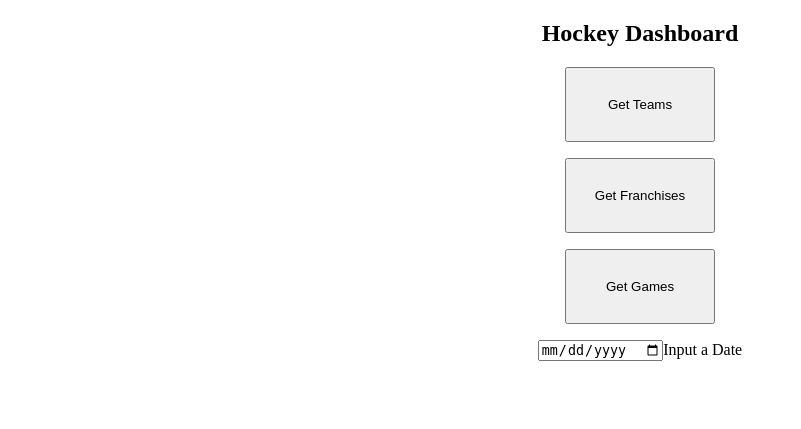
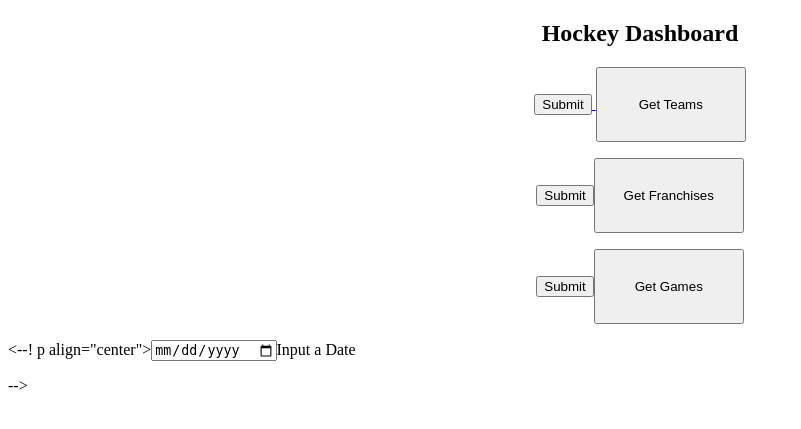
Before and after one commit to skyler21/hcky2024-flask, a Flask app: page / in a window 1280 px wide. Shown: the top 429 px of the page, without its empty margins (0-801 px from the left). Run offline with Flask 3, Linux system fonts and the light colour scheme.

Commit message:
add submit to index.html

```diff
--- a/src/templates/index.html
+++ b/src/templates/index.html
@@ -27,10 +27,10 @@
 <body>
     <h2 align="center" >Hockey Dashboard</h2>
     <form>
-        <p align="center"><a href=getTeams ><button class=grey style="height:75px;width:150px">Get Teams</button></a></p>
-        <p align="center"><a href=getFranchises ><button class=grey style="height:75px;width:150px">Get Franchises</button></a></p>
-        <p align="center"><a href=getGames ><button class=grey style="height:75px;width:150px">Get Games</button></a></p>
-        <p align="center"><input type="date" format="yyyy/mm/dd" name="dateVal">Input a Date</p>
+        <p align="center"><a href=getTeams ><input type="submit"> <button class=grey style="height:75px;width:150px">Get Teams</button></a></p>
+        <p align="center"><a href=getFranchises ><input type="submit"><button class=grey style="height:75px;width:150px">Get Franchises</button></a></p>
+        <p align="center"><a href=getGames ><input type="submit"><button class=grey style="height:75px;width:150px">Get Games</button></a></p>
+        <--! p align="center"><input type="date" format="yyyy/mm/dd" name="dateVal">Input a Date</p> -->
     </form>
 </body>
 </html>
```
